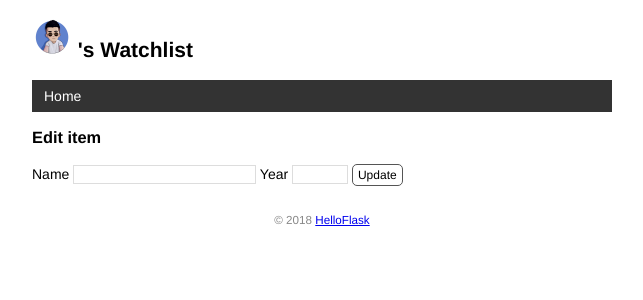
After one commit to yangzhenyu322/FlaskDemo, a Flask app: template templates/edit.html in a window 1280 px wide. The commit adds this page. Shown: the top 300 px of the page, without its empty margins (318-961 px from the left). Run offline with Flask 3, Linux system fonts and the light colour scheme; the template is opened without the code that fills it, so the values that code supplies are empty.

Commit message:
CRUD by form

```diff
--- a/app.py
+++ b/app.py
@@ -1,4 +1,4 @@
-from flask import Flask, render_template
+from flask import Flask, render_template,request,redirect,flash
 from flask import url_for
 from markupsafe import escape
 from flask_sqlalchemy import SQLAlchemy  # 导入扩展类
@@ -32,6 +32,8 @@ app.config['SQLALCHEMY_DATABASE_URI'] = prefix + os.path.join(app.root_path, 'da
 app.config['SQLALCHEMY_TRACK_MODIFICATIONS'] = False  # 关闭对模型修改的监控
 # 在扩展类实例化前加载配置
 db = SQLAlchemy(app)
+# 设置签名秘钥
+app.config['SECRET_KEY'] = 'dev'  # 等同于 app.secret_key = 'dev'
 
 class User(db.Model):  # 表名将会是 user（自动生成，小写处理）
     id = db.Column(db.Integer, primary_key=True)  # 主键
@@ -42,8 +44,23 @@ class Movie(db.Model):  # 表名将会是 movie
     title = db.Column(db.String(60))  # 电影标题
     year = db.Column(db.String(4))  # 电影年份
 
-@app.route('/')
+@app.route('/', methods=['GET', 'POST'])
 def index():
+    if request.method == 'POST':  # 判断是否是 POST 请求
+        # 获取表单数据
+        title = request.form.get('title')  # 传入表单对应输入字段的 name 值
+        year = request.form.get('year')
+        # 验证数据
+        if not title or not year or len(year) > 4 or len(title) > 60:
+            flash('Invalid input.')  # 显示错误提示
+            return redirect(url_for('index'))  # 重定向回主页
+        # 保存表单数据到数据库
+        movie = Movie(title=title, year=year)  # 创建记录
+        db.session.add(movie)  # 添加到数据库会话
+        db.session.commit()  # 提交数据库会话
+        flash('Item created.')  # 显示成功创建的提示
+        return redirect(url_for('index'))  # 重定向回主页
+
     movies = Movie.query.all()  # 读取所有电影记录
     return render_template('index.html', movies=movies)
 
@@ -85,6 +102,34 @@ def forge():
     db.session.commit()
     click.echo('Done.')
 
+@app.route('/movie/edit/<int:movie_id>', methods=['GET', 'POST'])
+def edit(movie_id):
+    movie = Movie.query.get_or_404(movie_id)
+
+    if request.method == 'POST':  # 处理编辑表单的提交请求
+        title = request.form['title']
+        year = request.form['year']
+
+        if not title or not year or len(year) != 4 or len(title) > 60:
+            flash('Invalid input.')
+            return redirect(url_for('edit', movie_id=movie_id))  # 重定向回对应的编辑页面
+
+        movie.title = title  # 更新标题
+        movie.year = year  # 更新年份
+        db.session.commit()  # 提交数据库会话
+        flash('Item updated.')
+        return redirect(url_for('index'))  # 重定向回主页
+
+    return render_template('edit.html', movie=movie)  # 传入被编辑的电影记录
+
+@app.route('/movie/delete/<int:movie_id>', methods=['POST'])  # 限定只接受 POST 请求
+def delete(movie_id):
+    movie = Movie.query.get_or_404(movie_id)  # 获取电影记录
+    db.session.delete(movie)  # 删除对应的记录
+    db.session.commit()  # 提交数据库会话
+    flash('Item deleted.')
+    return redirect(url_for('index'))  # 重定向回主页
+
 @app.errorhandler(404)  # 传入要处理的错误代码
 def page_not_found(e):  # 接受异常对象作为参数
     return render_template('404.html'), 404  # 返回模板和状态码
--- a/static/style.css
+++ b/static/style.css
@@ -84,3 +84,49 @@ nav li a:hover {
     border-radius: 5px;
     padding: 3px 5px;
 }
+
+/* 覆盖某些浏览器对 input 元素定义的字体 */
+input[type=submit] {
+    font-family: inherit;
+}
+
+input[type=text] {
+    border: 1px solid #ddd;
+}
+
+input[name=year] {
+    width: 50px;
+}
+
+.btn {
+    font-size: 12px;
+    padding: 3px 5px;
+    text-decoration: none;
+    cursor: pointer;
+    background-color: white;
+    color: black;
+    border: 1px solid #555555;
+    border-radius: 5px;
+}
+
+.btn:hover {
+    text-decoration: none;
+    background-color: black;
+    color: white;
+    border: 1px solid black;
+}
+
+.alert {
+    position: relative;
+    padding: 7px;
+    margin: 7px 0;
+    border: 1px solid transparent;
+    color: #004085;
+    background-color: #cce5ff;
+    border-color: #b8daff;
+    border-radius: 5px;
+}
+
+.inline-form {
+    display: inline;
+}
--- a/templates/base.html
+++ b/templates/base.html
@@ -10,6 +10,9 @@
     {% endblock %}
 </head>
 <body>
+    {% for message in get_flashed_messages() %}
+        <div class="alert">{{ message }}</div>
+    {% endfor %}
     <h2>
         <img alt="Avatar" class="avatar" src="{{ url_for('static', filename='images/touxiang.png') }}">
         {{ user.name }}'s Watchlist
--- /dev/null
+++ b/templates/edit.html
@@ -0,0 +1,10 @@
+{% extends 'base.html' %}
+
+{% block content %}
+<h3>Edit item</h3>
+<form method="post">
+    Name <input type="text" name="title" autocomplete="off" required value="{{ movie.title }}">
+    Year <input type="text" name="year" autocomplete="off" required value="{{ movie.year }}">
+    <input class="btn" type="submit" name="submit" value="Update">
+</form>
+{% endblock %}
```
Also changed, not shown: templates/index.html (+9 -0 lines).
